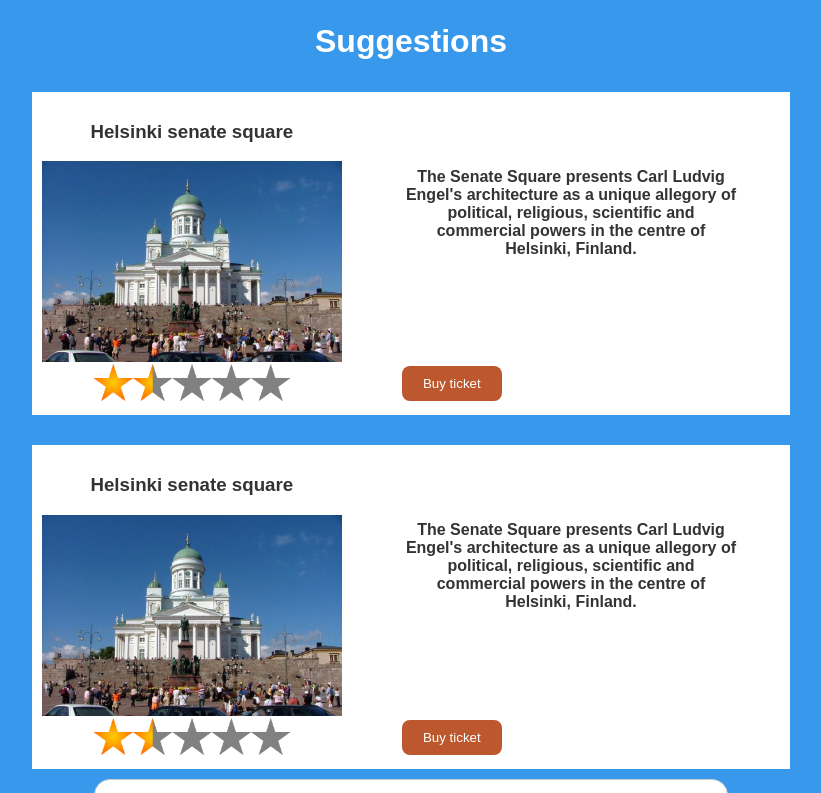
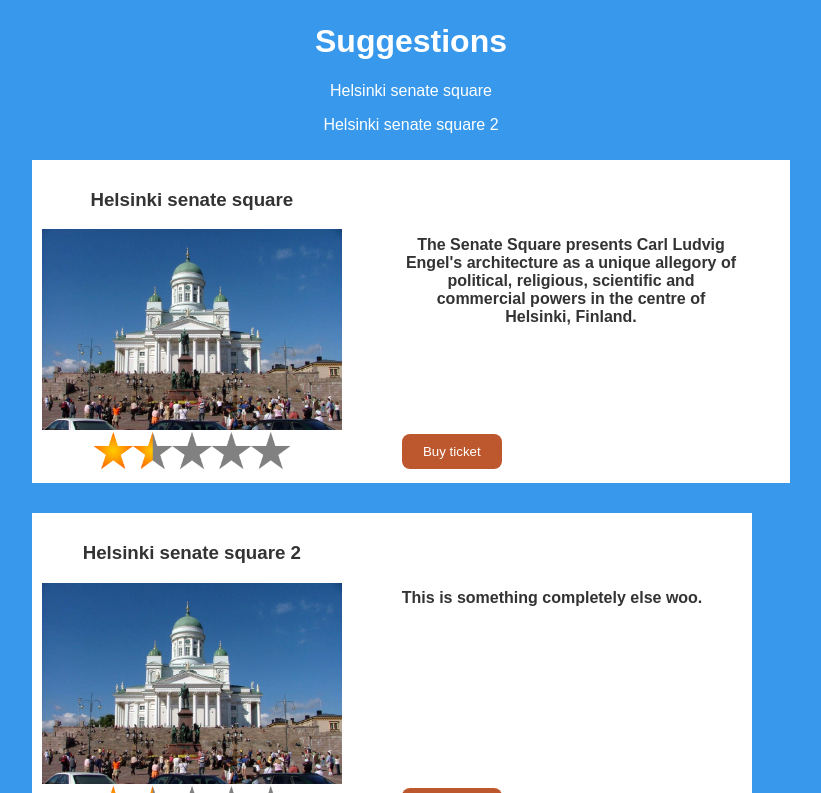
Before and after one commit to mhuggi/Ramverk-webapp, a Vue app in the folder phoneapp/: page / in a window 1280 px wide. Shown: the part 467-1260 px from the top of the page, without its empty margins (229-1050 px from the left). Built offline with nearby package versions, Linux system fonts and the light colour scheme.

Commit message:
suggestion uses props

```diff
--- a/phoneapp/src/App.vue
+++ b/phoneapp/src/App.vue
@@ -2,7 +2,7 @@
   <div id="app">
     <Header />
     <Explore />
-    <Suggestions />
+    <Suggestions :thisSugg="suggestions"/>
     <Routes />
     <Footer />
   </div>
@@ -24,6 +24,24 @@ export default {
     Explore,
     Routes
   },
+  data: function() {
+    return {
+      suggestions: [
+        {
+          title: "Helsinki senate square",
+          pic: "senate.jpg",
+          stars: "stars.png",
+          info: "The Senate Square presents Carl Ludvig Engel's architecture as a unique allegory of political, religious, scientific and commercial powers in the centre of Helsinki, Finland."
+        },
+        {
+          title: "Helsinki senate square 2",
+          pic: "senate.jpg",
+          stars: "stars.png",
+          info: "This is something completely else woo."
+        }
+      ]
+    }
+  }
 };
 </script>
 
--- a/phoneapp/src/components/Suggestions.vue
+++ b/phoneapp/src/components/Suggestions.vue
@@ -1,23 +1,39 @@
 <template>
+
 <div>
         <h1>Suggestions</h1>
 
+        <p v-for="(s, i) in thisSugg" :key="i">
+            {{s.title}}
+        </p>
+
     <div class="suggestions">
-        <div class="suggestion">
-            <h3 class="title">Helsinki senate square</h3>
-            <img class="pic" src="../assets/senate.jpg" alt="senatesquare" width="300">
-            <img class="stars" src="../assets/stars.png" alt="stars" width="200">
-            <p class="info">The Senate Square presents Carl Ludvig Engel's architecture as a unique allegory of political, religious, scientific and commercial powers in the centre of Helsinki, Finland.</p>
-            <button class="button" type="button">Buy ticket</button>
+        <div class="suggestion" v-for="(s, i) in thisSugg" :key="i">
+            <h3 class="title">{{ s.title}}</h3>
+            <img class="pic" v-bind:src="require('../assets/' + s.pic + '')" alt="senatesquare" width="300">
+            <img class="stars" v-bind:src="require('../assets/' + s.stars + '')" alt="stars" width="200">
+            <p class="info">{{s.info}}</p>
+            <form v-if="visible">
+                <label for="adults">Adults:</label>
+                    <select id="adults" name="adults">
+                        <option value="0">0</option>
+                        <option value="1">1</option>
+                        <option value="2">2</option>
+                        <option value="3">3</option>
+                        <option value="4">4</option>
+                    </select>
+                <label for="children">Children:</label>
+                    <select id="children" name="children">
+                        <option value="0">0</option>
+                        <option value="1">1</option>
+                        <option value="2">2</option>
+                        <option value="3">3</option>
+                        <option value="4">4</option>
+                    </select>
+                <button @click.prevent="buyTickets()">Buy</button>
+            </form>
+            <button v-else @click="suggestButton()" class="button" type="button">Buy ticket</button>
 
-        </div>
-        <div class="suggestion">
-            <h3 class="title">Helsinki senate square</h3>
-            <img class="pic" src="../assets/senate.jpg" alt="senatesquare" width="300">
-            <img class="stars" src="../assets/stars.png" alt="stars" width="200">
-            <p class="info">The Senate Square presents Carl Ludvig Engel's architecture as a unique allegory of political, religious, scientific and commercial powers in the centre of Helsinki, Finland.</p>
-
-            <button class="button" type="button">Buy ticket</button>
         </div>
     </div>
 </div>
@@ -26,6 +42,24 @@
 <script>
 export default {
     name: "Suggestions",
+    data: function() {
+        return {
+            visible: false
+        }
+    },
+    props: {
+        thisSugg: Array
+    },
+    methods: {
+        suggestButton() {
+            console.log("Suggest buton")
+            this.visible = true
+        },
+        buyTickets() {
+            console.log("Bought tickets")
+        }
+    }
+
 }
 </script>
 
```
